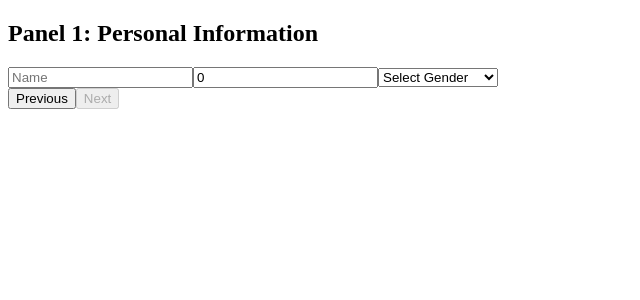
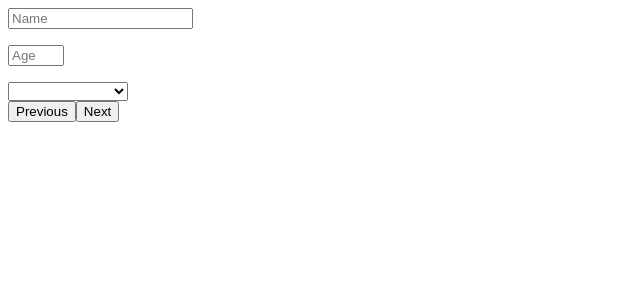
Before and after one commit to ZapomniGo/zapomnigo-client, a React (Vite) app: page /register in a window 1280 px wide. Shown: the top 300 px of the page, without its empty margins (0-640 px from the left). Built offline with nearby package versions, Linux system fonts and the light colour scheme.

Commit message:
added the main logic

```diff
--- a/src/app-components/Registration/Registration.tsx
+++ b/src/app-components/Registration/Registration.tsx
@@ -1,175 +1,209 @@
-import { useState } from "react";
-import { useFormik } from "formik";
-import { UserData } from "./types";
-import { initialFormValues, validationSchema } from "./utils";
+import { useEffect, useState } from "react";
+
+type UserData = {
+  name: string;
+  username: string;
+  password: string;
+  repeatPassword: string;
+  organisation: string;
+  gender: string;
+  age: number;
+  email: string;
+};
 
 export const Registration = () => {
-  const [screenIndex, setScreenIndex] = useState<number>(0);
-  const [isCurrentScreenValid, setIsCurrentScreenValid] =
-    useState<boolean>(false);
-
-  const formik = useFormik<UserData>({
-    initialValues: initialFormValues,
-    validationSchema: validationSchema,
-    validateOnMount: true,
-    onSubmit: (values) => {
-      if (screenIndex < 2) {
-        setScreenIndex(screenIndex + 1);
-        setIsCurrentScreenValid(false);
-      } else {
-        // Handle form submission
-        console.log("Form submitted:", values);
-      }
-    },
+  const [screenIndex, setScreenIndex] = useState<number>(1);
+  const [errors, setErrors] = useState({
+    name: false,
+    username: false,
+    password: false,
+    repeatPassword: false,
+    organisation: false,
+    gender: false,
+    age: false,
+    email: false,
+  });
+  const [userData, setUserData] = useState<UserData>({
+    name: "",
+    username: "",
+    password: "",
+    repeatPassword: "",
+    organisation: "",
+    gender: "",
+    age: "",
+    email: "",
   });
 
-  const nextButtonClick = () => {
-    if (screenIndex < 2) {
-      const isSectionValid = formik.validateForm().then((errors) => {
-        setIsCurrentScreenValid(Object.keys(errors).length === 0);
-        return Object.keys(errors).length === 0;
-      });
+  const formHandler = (event: { target: HTMLFormElement | undefined; preventDefault: () => void; }) => {
+    console.log(event.target.value)
+    event.preventDefault();
+   setUserData((prev) => ({
+    ...prev,
+    [event.target.name]: event.target.value,
+  }));
 
-      isSectionValid.then((isValid) => {
-        if (isValid) {
-          setScreenIndex(screenIndex + 1);
-          setIsCurrentScreenValid(true);
-        }
-      });
+    console.log(userData);
+  };
+
+  const validateEmail = (email) => {
+    return String(email)
+      .toLowerCase()
+      .match(
+        /^(([^<>()[\]\\.,;:\s@"]+(\.[^<>()[\]\\.,;:\s@"]+)*)|.(".+"))@((\[[0-9]{1,3}\.[0-9]{1,3}\.[0-9]{1,3}\.[0-9]{1,3}\])|(([a-zA-Z\-0-9]+\.)+[a-zA-Z]{2,}))$/
+      );
+  };
+
+  const validateData = (data: UserData) => {};
+  const nextScreen = () => {
+    let newErrors = { ...errors }
+    let errorsExist = false
+
+    if (screenIndex === 1) {
+      if (userData.name.length < 2 || userData.name.length > 40) {
+        newErrors.name =  "The name field should be 2-40 characters long";
+        errorsExist = true;
+      } else {
+        newErrors.name = false;
+      }
+
+      if (userData.age < 5 || userData.age > 99) {
+        newErrors.age = "The age field should be 5-99";
+        errorsExist = true;
+      } else {
+        newErrors.age = false;
+      }
     }
+
+    if (screenIndex === 2) {
+      if (userData.username.length < 2 || userData.username.length > 40) {
+        newErrors.username = "The username field should be 2-40 characters long";
+        errorsExist = true;
+      } else {
+        newErrors.username = false;
+      }
+
+      if (userData.password.length < 8 || userData.password.length > 40) {
+        newErrors.password = "The password field should be 8-40 characters long";
+        errorsExist = true;
+      } else {
+        newErrors.password = false;
+      }
+
+      if (userData.password !== userData.repeatPassword) {
+        newErrors.repeatPassword = "The passwords don't match";
+        errorsExist = true;
+      } else {
+        newErrors.repeatPassword = false;
+      }
+      if (userData.email.length < 2 || userData.email.length > 40 || !validateEmail(userData.email))  {
+        newErrors.email = "The email field should be 2-40 characters long";
+        errorsExist = true;
+      } else {
+        newErrors.email = false;
+      }
+
+    }
+
+    if (screenIndex === 3) {
+      if (userData.organisation.length < 2 || userData.organisation.length > 40) {
+        newErrors.organisation = "The organisation field should be 2-40 characters long";
+        errorsExist = true;
+      } else {
+        newErrors.organisation = false;
+      }
+    }
+
+    setErrors(newErrors);
+
+    if (!errorsExist) {
+      setScreenIndex((prev) => prev + 1);
+    }
+  }
+  const prevScreen = () => {
+    setScreenIndex((prev) => prev - 1);
   };
 
   return (
     <>
-      <form onSubmit={formik.handleSubmit}>
-        {screenIndex === 0 ? (
+      <form onClick={e=>e.preventDefault()} onChange={formHandler} >
+        {screenIndex == 1 ? (
           <section>
-            <h2>Panel 1: Personal Information</h2>
             <input
               type="text"
               name="name"
               placeholder="Name"
-              onChange={formik.handleChange}
-              onBlur={formik.handleBlur}
-              value={formik.values.name}
+              minLength={2}
+              maxLength={40}
+              value={userData.name}
             />
-            {formik.touched.name && formik.errors.name && (
-              <p className="error">{formik.errors.name}</p>
-            )}
+            <p>{errors.name ? errors.name : ""}</p>
             <input
               type="number"
               name="age"
+              min={5}
+              max={99}
               placeholder="Age"
-              onChange={formik.handleChange}
-              onBlur={formik.handleBlur}
-              value={formik.values.age}
+              value={userData.age}
             />
-            {formik.touched.age && formik.errors.age && (
-              <p className="error">{formik.errors.age}</p>
-            )}
-            <select
-              name="gender"
-              onChange={formik.handleChange}
-              onBlur={formik.handleBlur}
-              value={formik.values.gender}
-            >
-              <option value="" disabled>
-                Select Gender
-              </option>
-              <option value="M">Male</option>
-              <option value="F">Female</option>
-              <option value="O">Prefer not to say</option>
+            <p>{errors.age ? errors.age : ""}</p>
+            <select defaultValue={userData.gender} name="gender">
+              <option value="" disabled />
+              <option value={"M"}>Male</option>
+              <option value={"F"}>Female</option>
+              <option value={"O"}>Prefer not to say</option>
             </select>
           </section>
-        ) : screenIndex === 1 ? (
+        ) : (
+          ""
+        )}
+        {screenIndex == 2 ? (
           <section>
-            <h2>Panel 2: Account Information</h2>
             <input
               type="text"
+              placeholder="Username"
               name="username"
-              placeholder="Username"
-              onChange={formik.handleChange}
-              onBlur={formik.handleBlur}
-              value={formik.values.username}
+              minLength={2}
+              maxLength={40}
+              value={userData.username}
             />
-            {formik.touched.username && formik.errors.username && (
-              <p className="error">{formik.errors.username}</p>
-            )}
-            <input
-              type="email"
-              name="email"
-              placeholder="Email"
-              onChange={formik.handleChange}
-              onBlur={formik.handleBlur}
-              value={formik.values.email}
-            />
-            {formik.touched.email && formik.errors.email && (
-              <p className="error">{formik.errors.email}</p>
-            )}
+            <p>{errors.username ? errors.username : ""}</p>
+            <input value={userData.email} type="email" placeholder="Email" name="email" />
+            <p>{errors.email ? errors.email : ""}</p>
             <input
               type="password"
+              placeholder="Password"
               name="password"
-              placeholder="Password"
-              onChange={formik.handleChange}
-              onBlur={formik.handleBlur}
-              value={formik.values.password}
+              minLength={8}
+              maxLength={40}
+              value={userData.password}
             />
-            {formik.touched.password && formik.errors.password && (
-              <p className="error">{formik.errors.password}</p>
-            )}
+            <p>{errors.password ? errors.password : ""}</p>
             <input
               type="password"
+              placeholder="Repeat Password"
               name="repeatPassword"
-              placeholder="Repeat Password"
-              onChange={formik.handleChange}
-              onBlur={formik.handleBlur}
-              value={formik.values.repeatPassword}
+              minLength={8}
+              maxLength={40}
+              value={userData.repeatPassword}
             />
-            {formik.touched.repeatPassword && formik.errors.repeatPassword && (
-              <p className="error">{formik.errors.repeatPassword}</p>
-            )}
-          </section>
-        ) : screenIndex === 2 ? (
-          <section>
-            <h2>Panel 3: Additional Information</h2>
-            <input
-              type="text"
-              name="organisation"
-              placeholder="Organisation"
-              onChange={formik.handleChange}
-              onBlur={formik.handleBlur}
-              value={formik.values.organisation}
-            />
+            <p>{errors.repeatPassword ? errors.repeatPassword : ""}</p>
           </section>
         ) : (
-          <></>
+          ""
+        )}
+        {screenIndex == 3 ? (
+          <section>
+            <input type="text" name="organisation" placeholder="Organisation" value={userData.organisation}/>
+          </section>
+        ) : (
+          ""
         )}
         <div>
-          {screenIndex >= 0 ? (
-            <>
-              <button
-                onClick={() =>
-                  screenIndex > 0
-                    ? setScreenIndex(screenIndex - 1)
-                    : setScreenIndex(0)
-                }
-              >
-                Previous
-              </button>
-              {screenIndex !== 2 ? (
-                <button
-                  type="button"
-                  onClick={nextButtonClick}
-                  disabled={!isCurrentScreenValid}
-                >
-                  Next
-                </button>
-              ) : (
-                <input type="submit" value="Submit" />
-              )}
-            </>
+          <button onClick={prevScreen}>Previous</button>
+          {screenIndex !== 3 ? (
+            <button onClick={nextScreen}>Next</button>
           ) : (
-            ""
+            <input type="submit" value={"Submit"} />
           )}
         </div>
       </form>
```
